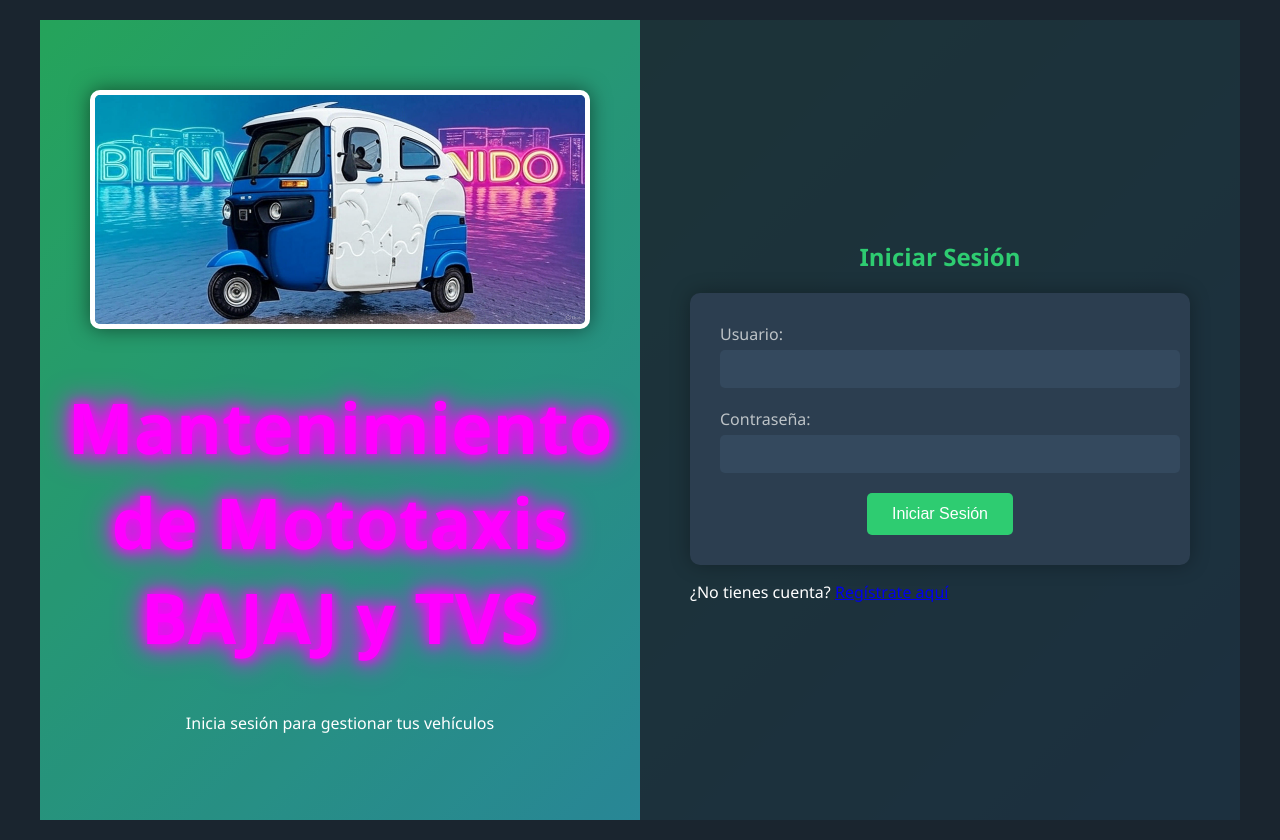
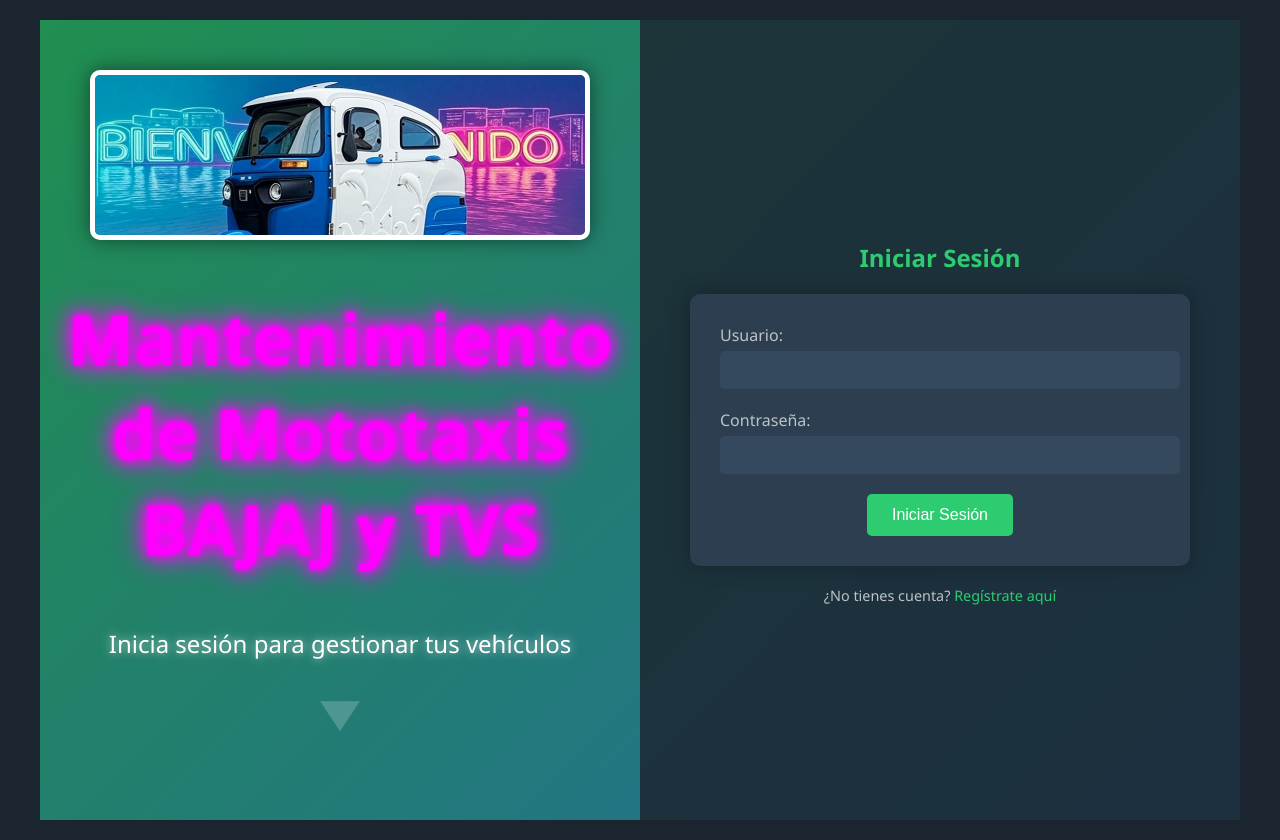
Before and after one commit to Santiago-Adm/mototaxi-mantenimiento, a Flask app: page /login in a window 1280 px wide. Run offline with Flask 3, Linux system fonts and the light colour scheme; some libraries are stand-ins or nearby versions.

Commit message:
Initial commit

```diff
--- a/static/css/styles.css
+++ b/static/css/styles.css
@@ -197,3 +197,57 @@
     from { transform: translateY(20px); opacity: 0; }
     to { transform: translateY(0); opacity: 1; }
 }
+
+/* Agregar esto al final del archivo CSS existente */
+
+/* Estilos específicos para la página de login */
+.login-page .left-section {
+    background: rgba(0, 0, 0, 0.3); /* Fondo más oscuro para mejor contraste */
+}
+
+.login-page .slogan {
+    font-size: 1.5em;
+    color: #fff;
+    text-align: center;
+    margin: 20px 0;
+    text-shadow: 0 0 10px rgba(255, 255, 255, 0.7);
+    animation: fadeIn 2s ease-in;
+}
+
+.login-page .triangle {
+    width: 0;
+    height: 0;
+    border-left: 20px solid transparent;
+    border-right: 20px solid transparent;
+    border-top: 30px solid rgba(255, 255, 255, 0.2);
+    margin: 30px auto;
+    animation: bounce 2s infinite;
+}
+
+.login-page .login-link {
+    text-align: center;
+    margin-top: 20px;
+    color: #bdc3c7;
+    font-size: 0.9em;
+}
+
+.login-page .login-link a {
+    color: #2ecc71;
+    text-decoration: none;
+    transition: all 0.3s ease;
+}
+
+.login-page .login-link a:hover {
+    color: #27ae60;
+    text-decoration: underline;
+}
+
+/* Animación adicional para el triángulo */
+@keyframes bounce {
+    0%, 100% {
+        transform: translateY(0);
+    }
+    50% {
+        transform: translateY(-10px);
+    }
+}
--- a/templates/login.html
+++ b/templates/login.html
@@ -37,5 +37,5 @@
         </div>
     </div>
     <script src="{{ url_for('static', filename='js/login.js') }}"></script>
-</body>
+<body class="{{ page_class }}">
 </html>
```
